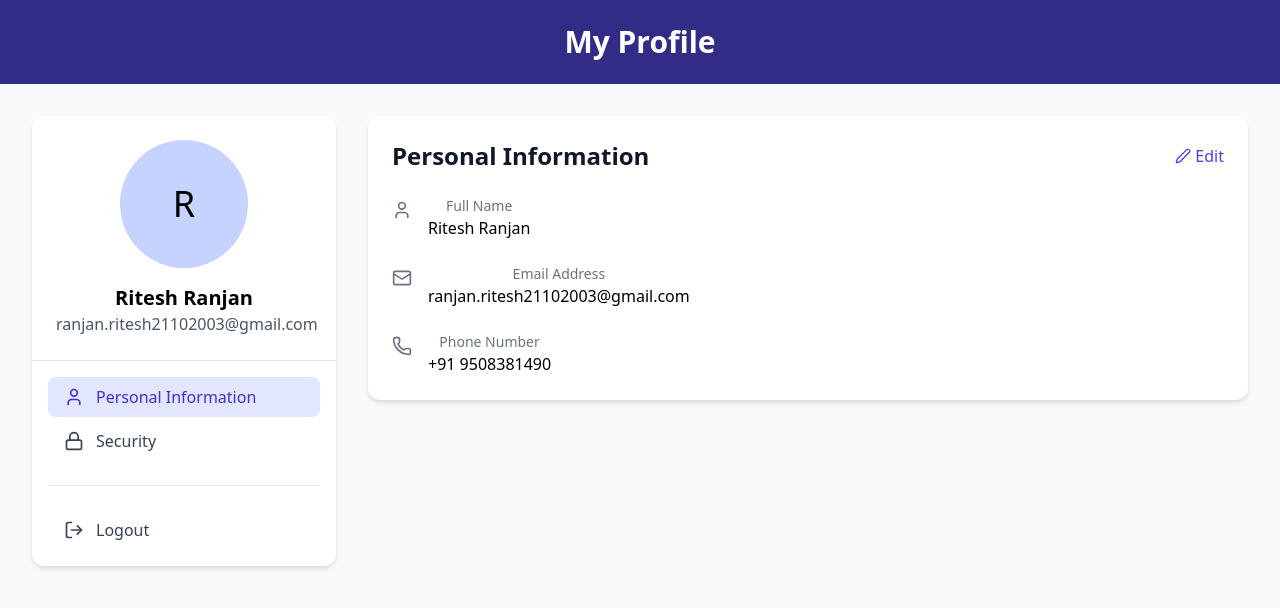
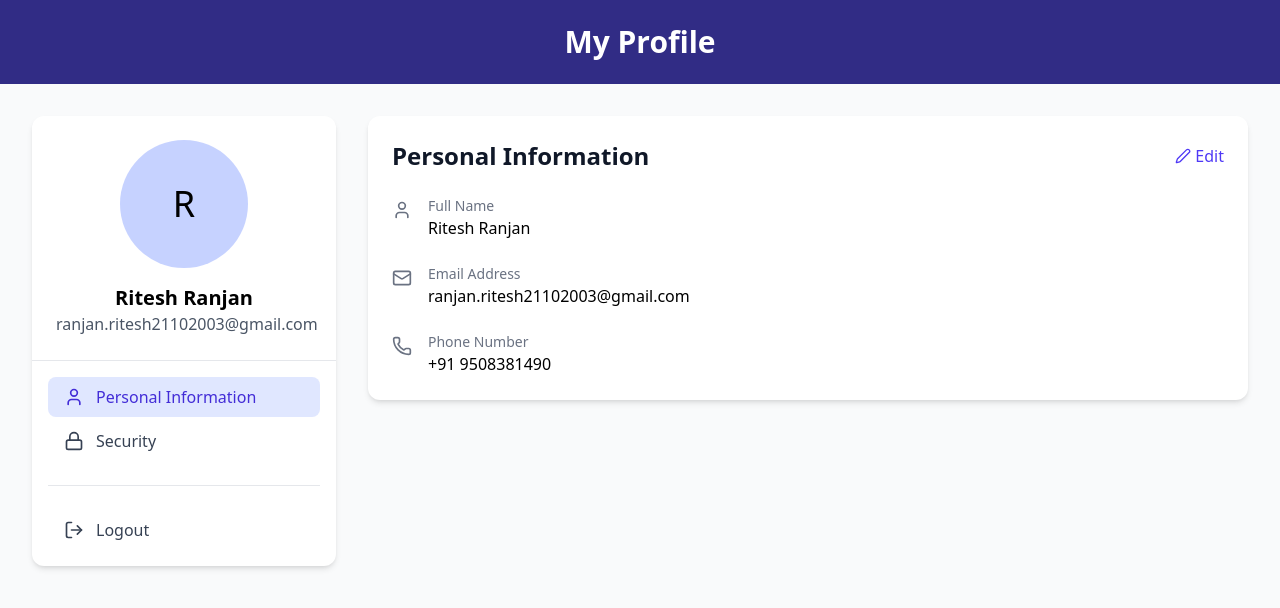
Before and after one commit to 21rr10/minor-project-frontend, a React (Vite) app in the folder minor-project/: page /account in a window 1280 px wide. Shown: the top 608 px of the page. Built offline with nearby package versions, Linux system fonts and the light colour scheme.

Commit message:
alignment fix in my profile

```diff
--- a/minor-project/src/components/personalInfoTab.jsx
+++ b/minor-project/src/components/personalInfoTab.jsx
@@ -61,16 +61,7 @@ const PersonalInfoTab = ({ profileData, editingSection, formData, handleInputCha
               className="w-full px-3 py-2 border border-gray-300 rounded-md focus:outline-none focus:ring-indigo-500 focus:border-indigo-500"
             />
           </div>
-          <div>
-            <label className="block text-sm font-medium text-gray-700 mb-1">Address</label>
-            <textarea
-              name="address"
-              value={formData.address || ''}
-              onChange={handleInputChange}
-              rows="3"
-              className="w-full px-3 py-2 border border-gray-300 rounded-md focus:outline-none focus:ring-indigo-500 focus:border-indigo-500"
-            />
-          </div>
+
           <div className="flex justify-end space-x-3 mt-6">
             <button
               onClick={cancelEditing}
@@ -91,21 +82,21 @@ const PersonalInfoTab = ({ profileData, editingSection, formData, handleInputCha
           <div className="flex items-start">
             <User className="h-5 w-5 text-gray-500 mt-1 mr-4" />
             <div>
-              <h3 className="text-sm font-medium text-gray-500">Full Name</h3>
+              <h3 className="text-sm font-medium text-gray-500 text-left">Full Name</h3>
               <p className="text-base">{profileData.firstName} {profileData.lastName}</p>
             </div>
           </div>
           <div className="flex items-start">
             <Mail className="h-5 w-5 text-gray-500 mt-1 mr-4" />
             <div>
-              <h3 className="text-sm font-medium text-gray-500">Email Address</h3>
+              <h3 className="text-sm font-medium text-gray-500 text-left">Email Address</h3>
               <p className="text-base">{profileData.email}</p>
             </div>
           </div>
           <div className="flex items-start">
             <Phone className="h-5 w-5 text-gray-500 mt-1 mr-4" />
             <div>
-              <h3 className="text-sm font-medium text-gray-500">Phone Number</h3>
+              <h3 className="text-sm font-medium text-gray-500 text-left">Phone Number</h3>
               <p className="text-base">{profileData.phone}</p>
             </div>
           </div>
```
